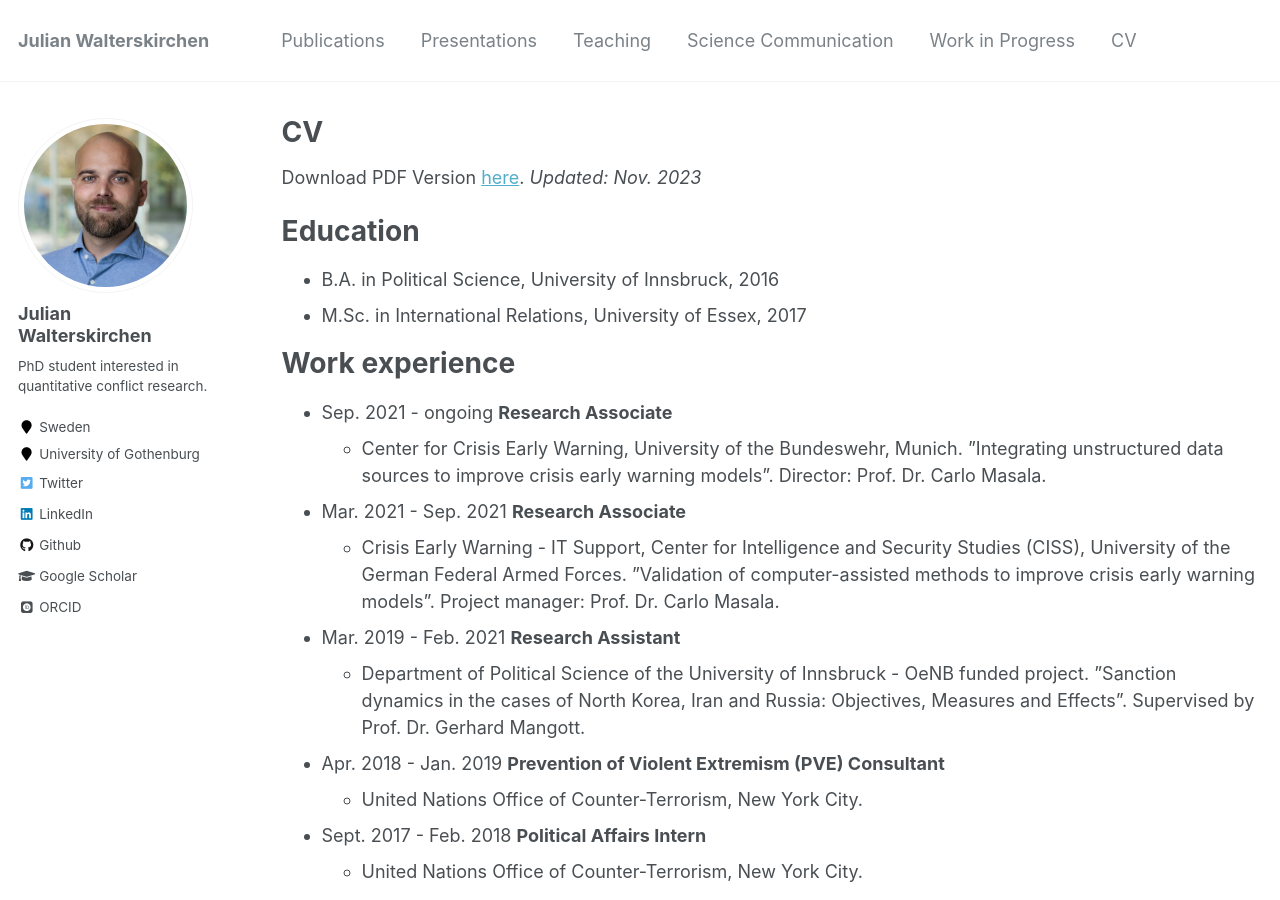
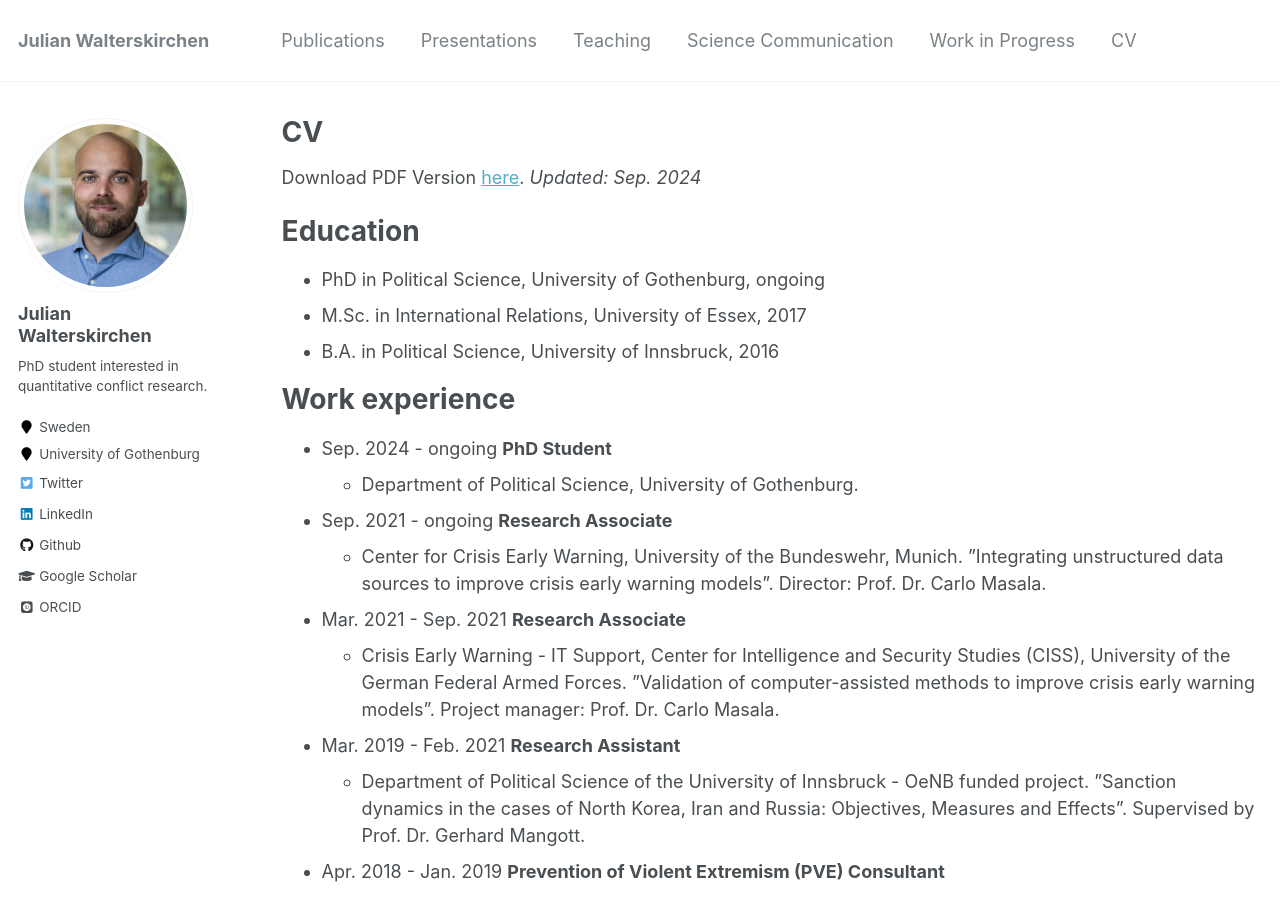
Before and after one commit to jwalterskirchen/jwalterskirchen.github.io, a Jekyll site: the page built from _pages/cv.md, in a window 1280 px wide and 900 px high. Built offline with Jekyll 4.4.1, drawn with Linux system fonts in a browser that asks for light colours; some web fonts are replaced.

Commit message:
Update cv.md

```diff
--- a/_pages/cv.md
+++ b/_pages/cv.md
@@ -9,16 +9,19 @@ redirect_from:
 
 {% include base_path %}
 
-Download PDF Version [here](/files/CV_Walterskirchen_Nov2023.pdf). <i>Updated: Nov. 2023</i>
+Download PDF Version [here](/files/CV_Walterskirchen_Sep24.pdf). <i>Updated: Sep. 2024</i>
 
 
 Education
 ======
+* PhD in Political Science, University of Gothenburg, ongoing
+* M.Sc. in International Relations, University of Essex, 2017
 * B.A. in Political Science, University of Innsbruck, 2016
-* M.Sc. in International Relations, University of Essex, 2017
 
 Work experience
 ======
+* Sep. 2024 - ongoing <b> PhD Student </b>
+  * Department of Political Science, University of Gothenburg.
 * Sep. 2021 - ongoing <b> Research Associate </b>
   * Center for Crisis Early Warning, University of the Bundeswehr, Munich. ”Integrating unstructured data sources to improve crisis early warning models”. Director: Prof. Dr. Carlo Masala.
 * Mar. 2021 - Sep. 2021 <b>Research Associate</b>
```
